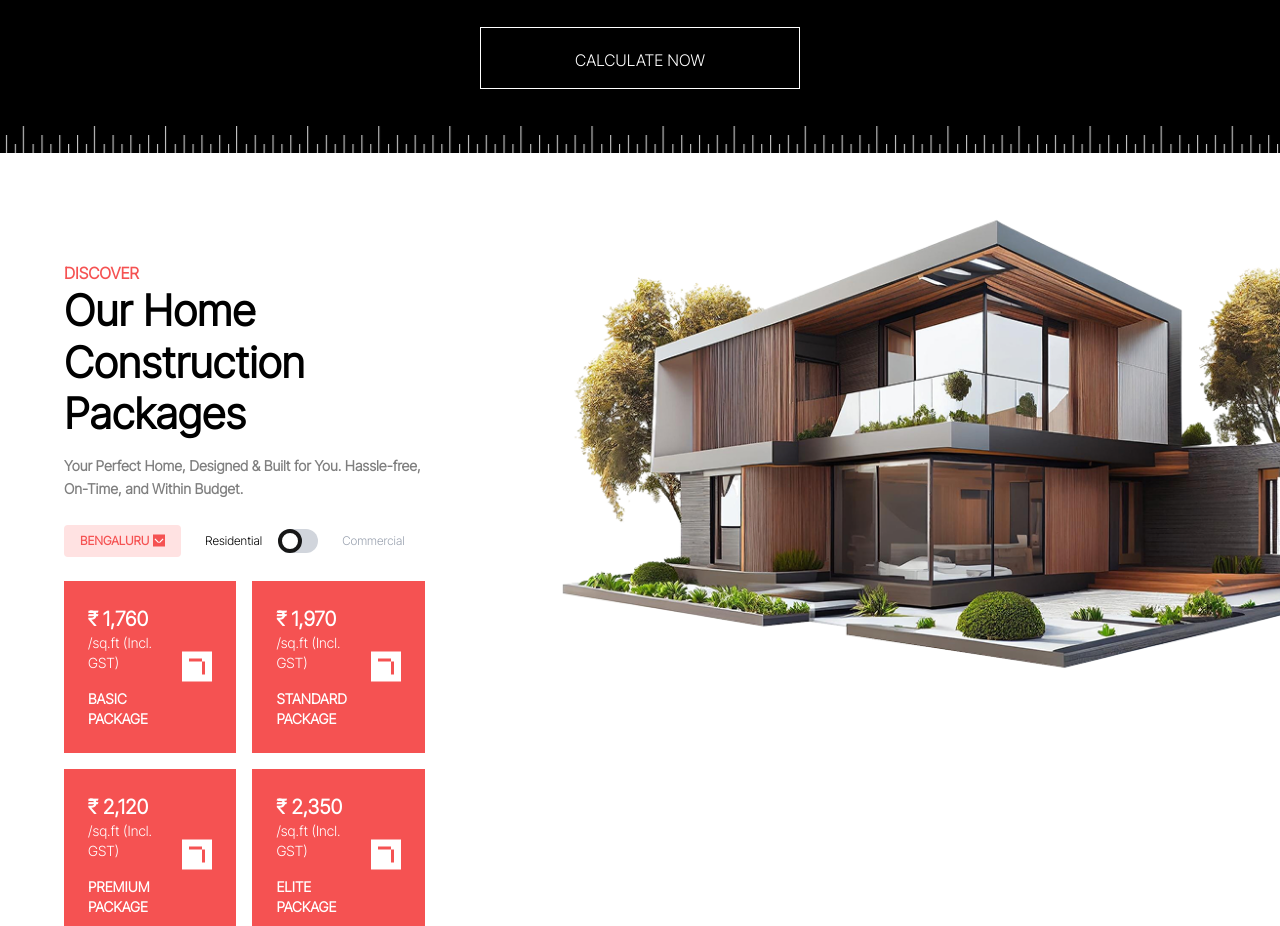
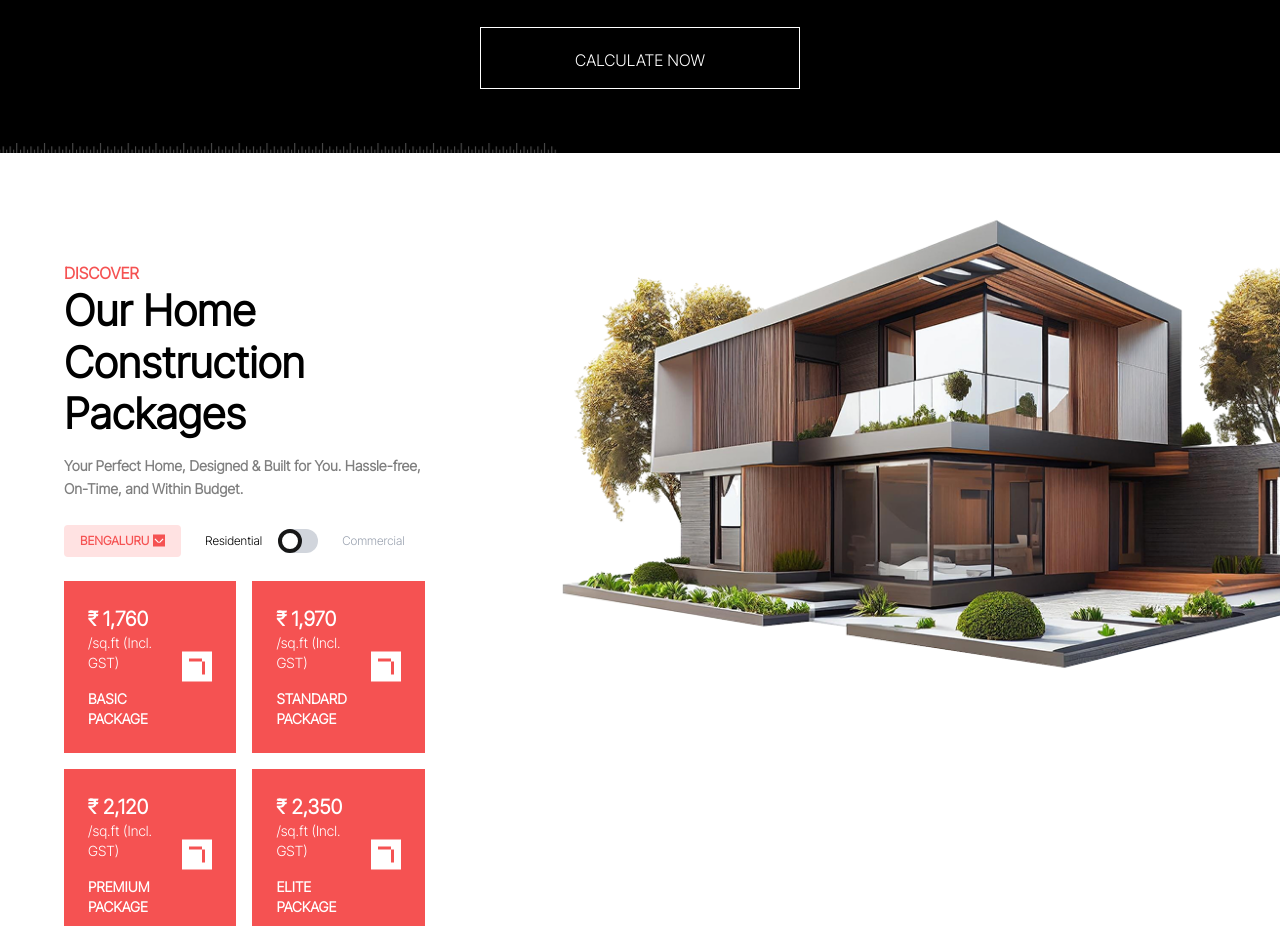
Before and after one commit to Pravu-lab/Brixline, a Next.js app: page / in a window 1280 px wide. Shown: the part 1700-2626 px from the top of the page. Built offline with nearby package versions, Linux system fonts and the light colour scheme.

Commit message:
Fixed ESlint errors

```diff
--- a/src/Components/HomeCalculation.tsx
+++ b/src/Components/HomeCalculation.tsx
@@ -1,27 +1,45 @@
-import React from 'react'
-import { Button, Description, Title } from './Tag'
+import React from 'react';
+import Image from 'next/image';
+import { Button, Description, Title } from './Tag';
 
 const HomeCalculation = () => {
   return (
-    <section className='bg-[#000] text-center pt-10 pb-16 flex flex-col gap-2 items-center relative'>
-      <Title className='text-white'>
+    <section className="bg-[#000] text-center pt-10 pb-16 flex flex-col gap-2 items-center relative">
+
+      <Title className="text-white">
         Home Construction Cost <br />Calculator
       </Title>
-      <Description className='text-white mb-14 font-bold leading-[140%]'>
+
+      <Description className="text-white mb-14 font-bold leading-[140%]">
         Your Perfect Home, Designed & Built for You. <br />Hassle-free, On-Time, and Within Budget.
       </Description>
-      <Button className='text-white border-white w-[320px]'>
+
+      <Button className="text-white border-white w-[320px]">
         CALCULATE NOW
       </Button>
+
+      {/* Bottom Decoration */}
       <div className="absolute w-full overflow-hidden bottom-0">
-        <div className="ticker flex nowrap align-baseline h-full">
-          <img src="/scale.svg" alt="Scale Decoration" className="inline-block h-full" />
-          <img src="/scale.svg" alt="Scale Decoration" className="inline-block h-full" />
+        <div className="ticker flex whitespace-nowrap align-baseline h-full">
+          <Image
+            src="/scale.svg"
+            alt="Scale Decoration 1"
+            width={500}
+            height={100}
+            className="inline-block h-full"
+          />
+          <Image
+            src="/scale.svg"
+            alt="Scale Decoration 2"
+            width={500}
+            height={100}
+            className="inline-block h-full"
+          />
         </div>
       </div>
 
     </section>
-  )
-}
+  );
+};
 
-export default HomeCalculation
+export default HomeCalculation;
--- a/src/Components/HowitWorksSlider.tsx
+++ b/src/Components/HowitWorksSlider.tsx
@@ -1,46 +1,46 @@
 "use client";
+
 import { motion, useScroll, useTransform } from "framer-motion";
 import { useRef } from "react";
+import Image from "next/image";
 
 export default function HowitWorksSlider() {
   const ref = useRef(null);
 
   const { scrollYProgress } = useScroll({
     target: ref,
-    offset: ["start start", "end start"], // changed this a bit
+    offset: ["start start", "end start"],
   });
 
-  // Title and Logo movement — slower and stops earlier
+  // Title and Logo movement
   const titleX = useTransform(scrollYProgress, [0, 0.3], ["0%", "-200%"]);
   const titleY = useTransform(scrollYProgress, [0, 0.3], ["-50%", "-50%"]);
 
   const logoX = useTransform(scrollYProgress, [0, 0.3], ["50%", "1500%"]);
   const logoY = useTransform(scrollYProgress, [0, 0.3], ["-50%", "-50%"]);
 
-  const varaiblePosition= useTransform(scrollYProgress, [0,0.4],["absolute","sticky"])
-  // Slider movement (smooth)
+  const variablePosition = useTransform(scrollYProgress, [0, 0.4], ["absolute", "sticky"]);
+
+  // Slider movement
   const sliderY = useTransform(scrollYProgress, [0.3, 0.6], ["100%", "-100%"]);
 
   return (
     <div ref={ref} className="h-screen relative w-screen bg-gray-50 overflow-hidden">
       {/* Title */}
-      {/* <div className="h-screen w-screen snap-start relative"> */}
       <motion.h1
-        className=" top-1/2 left-1/2 transform -translate-x-1/2 -translate-y-1/2 text-4xl font-bold z-20 w-1/5 text-left text-black"
-        style={{ x: titleX, y: titleY , position:varaiblePosition}}
+        className="top-1/2 left-1/2 transform -translate-x-1/2 -translate-y-1/2 text-4xl font-bold z-20 w-1/5 text-left text-black"
+        style={{ x: titleX, y: titleY, position: variablePosition }}
       >
         We make your dream home possible.
       </motion.h1>
 
       {/* Logo */}
-      <motion.img
-        src="/image.png"
-        alt="Logo"
+      <motion.div
         className="sticky top-1/2 left-1/2 transform -translate-x-1/2 -translate-y-1/2 w-10 h-10 z-20"
-        style={{ x: logoX, y: logoY , position:varaiblePosition}}
-      />
-
-      {/* </div> */}
+        style={{ x: logoX, y: logoY, position: variablePosition }}
+      >
+        <Image src="/image.png" alt="Logo" width={40} height={40} />
+      </motion.div>
 
       {/* Slider Section */}
       <motion.div
@@ -50,20 +50,20 @@ export default function HowitWorksSlider() {
         <div className="flex flex-col gap-10">
           {/* Slides */}
           <div className="bg-white p-6 shadow-lg rounded-lg w-80 text-center">
-            <img src="/service1.png" alt="Slide 1" className="w-full h-48 object-cover mb-4" />
+            <Image src="/service1.png" alt="Slide 1" width={320} height={192} className="w-full h-48 object-cover mb-4" />
             <p>Slide 1 text</p>
           </div>
           <div className="bg-white p-6 shadow-lg rounded-lg w-80 text-center">
-            <img src="/service3.png" alt="Slide 2" className="w-full h-48 object-cover mb-4" />
+            <Image src="/service3.png" alt="Slide 2" width={320} height={192} className="w-full h-48 object-cover mb-4" />
             <p>Slide 2 text</p>
           </div>
           <div className="bg-white p-6 shadow-lg rounded-lg w-80 text-center">
-            <img src="/service1.png" alt="Slide 1" className="w-full h-48 object-cover mb-4" />
-            <p>Slide 1 text</p>
+            <Image src="/service1.png" alt="Slide 3" width={320} height={192} className="w-full h-48 object-cover mb-4" />
+            <p>Slide 3 text</p>
           </div>
           <div className="bg-white p-6 shadow-lg rounded-lg w-80 text-center">
-            <img src="/service3.png" alt="Slide 2" className="w-full h-48 object-cover mb-4" />
-            <p>Slide 2 text</p>
+            <Image src="/service3.png" alt="Slide 4" width={320} height={192} className="w-full h-48 object-cover mb-4" />
+            <p>Slide 4 text</p>
           </div>
           {/* Add more slides if needed */}
         </div>
--- a/src/app/page.tsx
+++ b/src/app/page.tsx
@@ -1,6 +1,5 @@
 import FAQ from "@/Components/FAQ/Faq";
 import FooterSection from "@/Components/Footer";
-import Header from "@/Components/Header";
 import Hero from "@/Components/Hero";
 import HomeCalculation from "@/Components/HomeCalculation";
 import HomePackagesSection from "@/Components/HomePackagesSection";
@@ -13,7 +12,6 @@ import Work from "@/Components/Work";
 export default function Home() {
   return (
     <>
-    {/* <Header/> */}
     <Hero/>
     <WhyChooseUs/>
     <HomeCalculation/>
```
